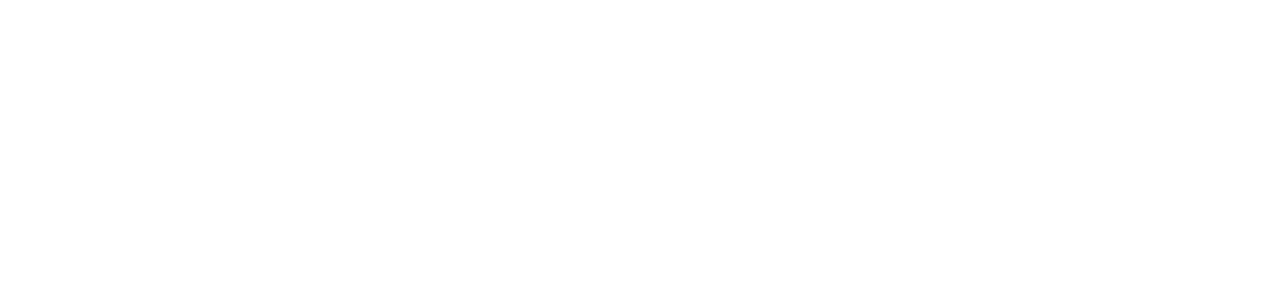
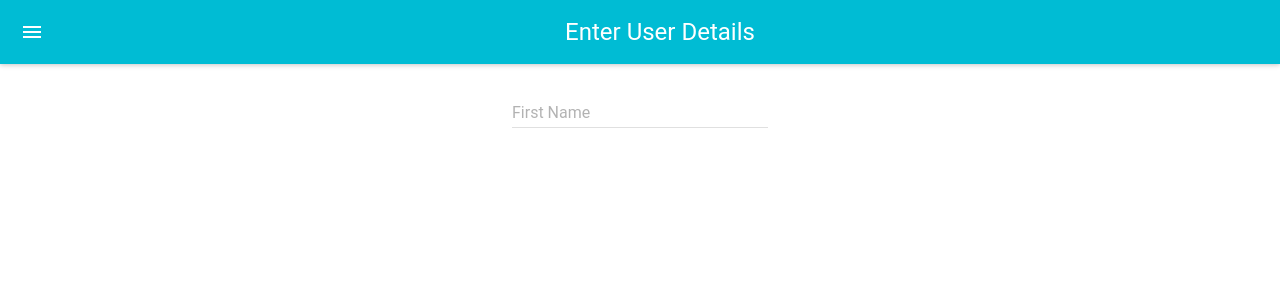
Before and after one commit to Moesha1905/JavaScript_React-Self-Project, a React (Create React App) app in the folder my-new-app/: page / in a window 1280 px wide. Shown: the top 300 px of the page. Built offline with nearby package versions, Linux system fonts and the light colour scheme.

Commit message:
first name component

```diff
--- a/my-new-app/package.json
+++ b/my-new-app/package.json
@@ -9,6 +9,7 @@
     "@testing-library/jest-dom": "^5.17.0",
     "@testing-library/react": "^13.4.0",
     "@testing-library/user-event": "^13.5.0",
+    "material-ui": "^0.20.0",
     "react": "^18.3.1",
     "react-dom": "^18.3.1",
     "react-scripts": "5.0.1",
--- a/my-new-app/src/Components/FormUserDetails.js
+++ b/my-new-app/src/Components/FormUserDetails.js
@@ -11,10 +11,18 @@
 
     }
   render() {
+    const { values, handleChange } = this.props;
     return (
-      <div>
-
-      </div>
+      <MuiThemeProvider>
+        <React.Fragment>
+            <AppBar title="Enter User Details" />
+            <TextField
+                hintText="Enter Your First Name"
+                floatingLabelText="First Name"
+                onChange={handleChange('firstName')}
+            />
+        </React.Fragment>
+      </MuiThemeProvider>
     )
   }
 }
```
Also changed, not shown: 1 other file (tests, documents, lock files or other folders).
